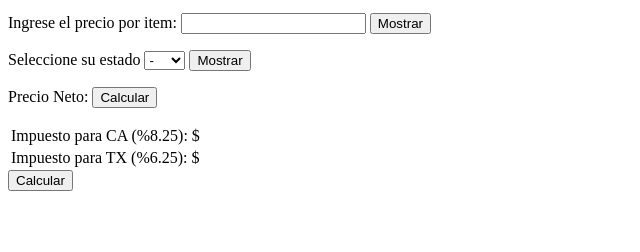
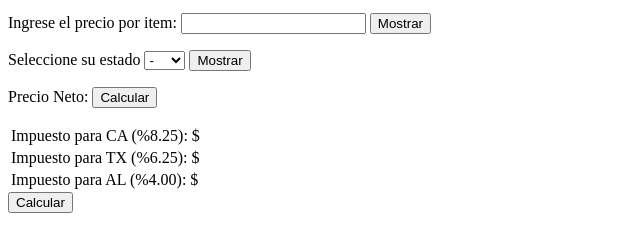
Before and after one commit to JoseCarlosLP/Totalizador, a website built with Parcel: page index.html in a window 1280 px wide. Shown: the part 104-356 px from the top of the page, without its empty margins (0-640 px from the left). Built offline with nearby package versions, Linux system fonts and the light colour scheme.

Commit message:
Se implemento la funcionalidad de calcular el impuesto para AL

```diff
--- a/index.html
+++ b/index.html
@@ -54,6 +54,11 @@
                         <label>Impuesto para TX (%6.25): $ <b><span id="tx"></span></b></label>
                     </td>
                 </tr>
+                <tr>
+                    <td>
+                        <label>Impuesto para AL (%4.00): $ <b><span id="al"></span></b></label>
+                    </td>
+                </tr>
         </table>
         <button type="submit" id="btn_mostrar"> Calcular </button>
     </form>
--- a/src/presenter.js
+++ b/src/presenter.js
@@ -11,6 +11,7 @@ const resultado3=document.getElementById("resultado3");
 const precio_neto=document.getElementById("precio_neto");
 const impuestoCA=document.getElementById("ca");
 const impuestoTX=document.getElementById("tx");
+const impuestoAL=document.getElementById("al");
 const form1=document.querySelector("#IngresarItems-form");
 const form2=document.querySelector("#IngresarPrecio-form");
 const form3=document.querySelector("#SeleccionarEstado-form");
@@ -56,6 +57,7 @@ form5.addEventListener("submit",(event)=>{
     event.preventDefault();
     impuestoCA.innerHTML=calcularImpuesto(precioNeto(cant_items.value,precio_item.value),mostrarImpuesto("CA"));
     impuestoTX.innerHTML=calcularImpuesto(precioNeto(cant_items.value,precio_item.value),mostrarImpuesto("TX"));
+    impuestoAL.innerHTML=calcularImpuesto(precioNeto(cant_items.value,precio_item.value),mostrarImpuesto("AL"));
 })
 
 function mostrarCantItems()
```
